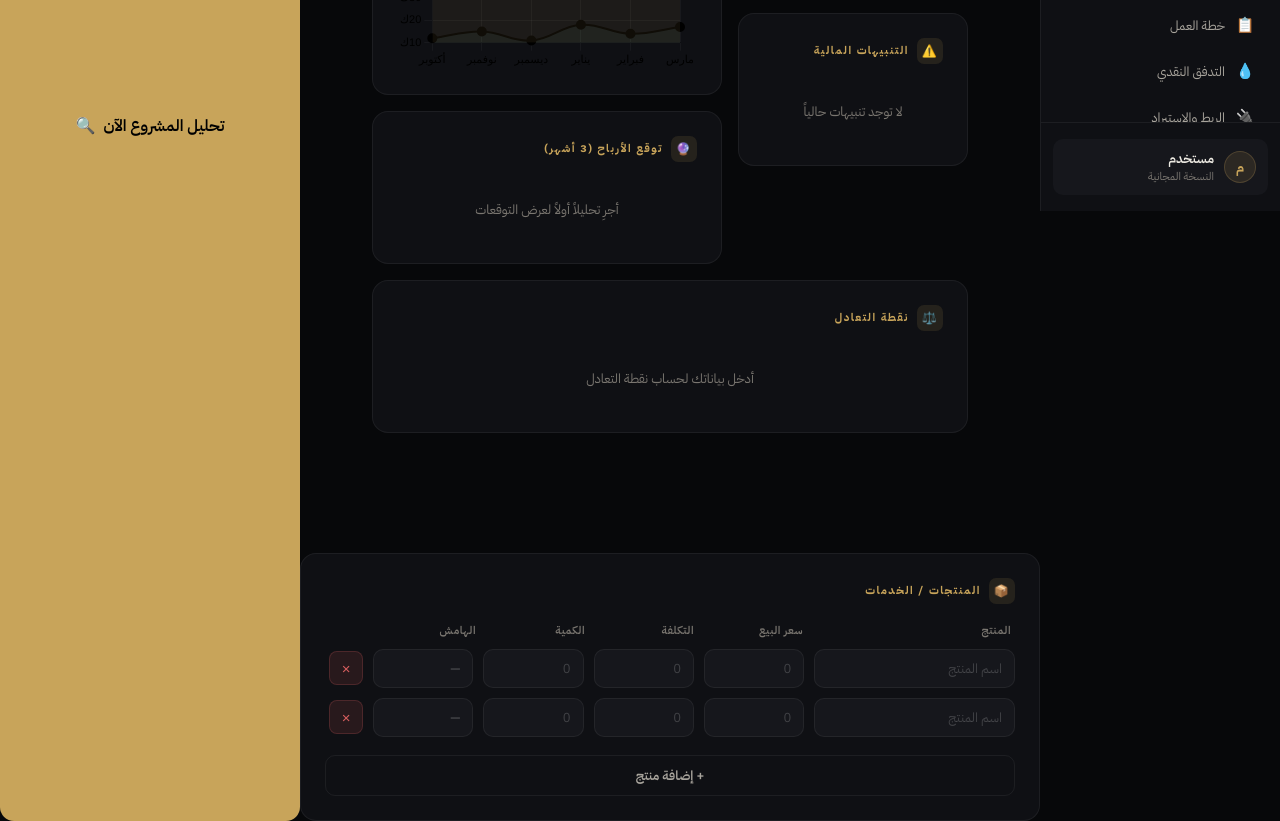
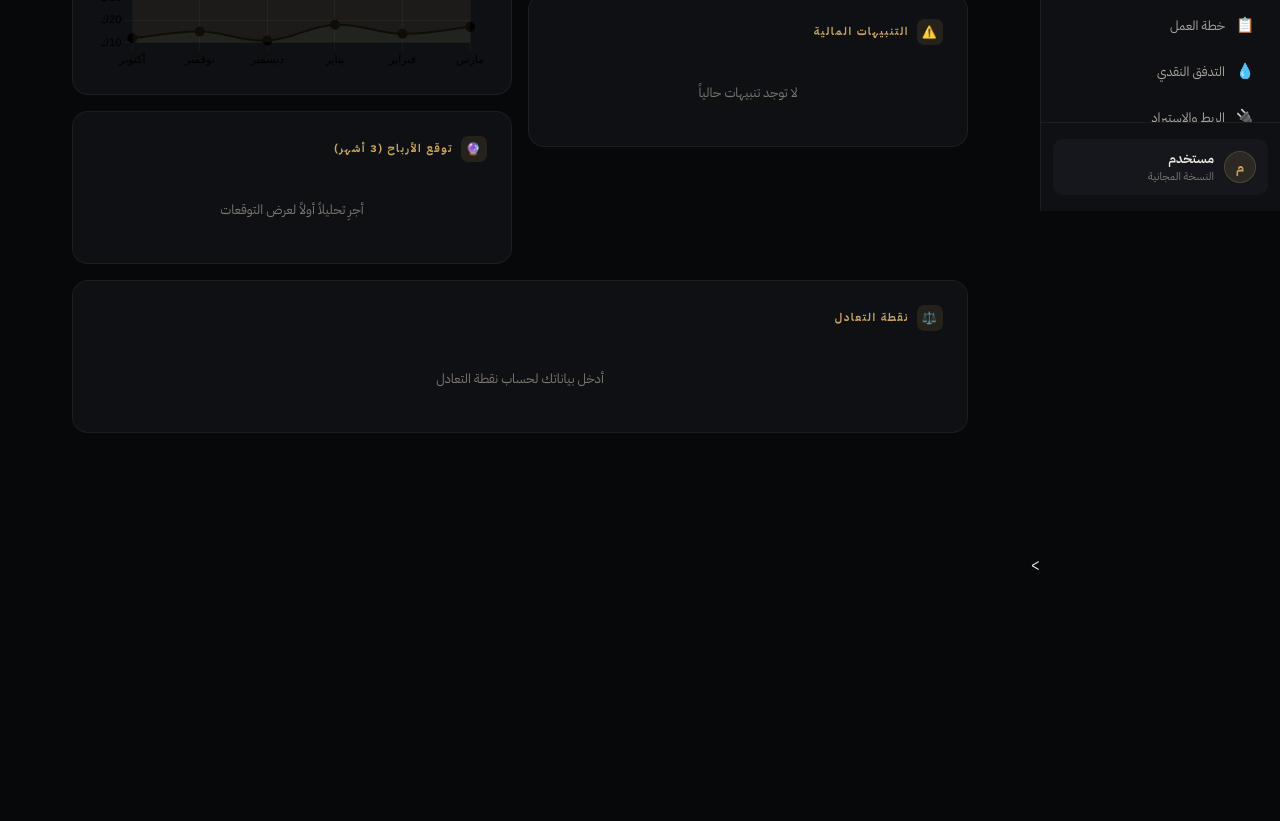
Before and after one commit to taawakd/taawakd-system, a website: page public/index.html in a window 1280 px wide. Shown: the part 589-1410 px from the top of the page. After the commit the page ends 1166 px from the top, so only its background shows below. Drawn offline with nearby package versions, Linux system fonts and the light colour scheme; a script that the page names is missing.

Commit message:
fix: remove orphan products panel — belongs only in profile page

```diff
--- a/public/index.html
+++ b/public/index.html
@@ -772,50 +772,7 @@ function signOut() {
       </div>
     </div>
 
-    <!-- Right column — Products -->
-    <div class="card">
-      <div class="card-title"><div class="card-title-icon">📦</div>المنتجات / الخدمات</div>
-      <div class="prod-head">
-        <span>المنتج</span><span>سعر البيع</span><span>التكلفة</span><span>الكمية</span><span>الهامش</span><span></span>
-      </div>
-      <div id="prodsContainer">
-        <div class="prod-row">
-          <input class="input" type="text" placeholder="اسم المنتج">
-          <input class="input num-input" inputmode="numeric" placeholder="0" oninput="calcRowMargin(this)">
-          <input class="input num-input" inputmode="numeric" placeholder="0" oninput="calcRowMargin(this)">
-          <input class="input num-input" inputmode="numeric" placeholder="0">
-          <input class="input" type="text" placeholder="—" readonly style="color:var(--gold);font-weight:700;">
-          <button class="btn-rm" onclick="removeRow(this)">×</button>
-        </div>
-        <div class="prod-row">
-          <input class="input" type="text" placeholder="اسم المنتج">
-          <input class="input num-input" inputmode="numeric" placeholder="0" oninput="calcRowMargin(this)">
-          <input class="input num-input" inputmode="numeric" placeholder="0" oninput="calcRowMargin(this)">
-          <input class="input num-input" inputmode="numeric" placeholder="0">
-          <input class="input" type="text" placeholder="—" readonly style="color:var(--gold);font-weight:700;">
-          <button class="btn-rm" onclick="removeRow(this)">×</button>
-        </div>
-      </div>
-      <button class="btn btn-ghost" style="width:100%;margin-top:8px;justify-content:center;" onclick="addProdRow()">+ إضافة منتج</button>
-
-      <!-- Products analysis preview -->
-      <div id="prodAnalysis" style="margin-top:20px;display:none;">
-        <div class="card-title" style="margin-bottom:12px;"><div class="card-title-icon">🏆</div>ترتيب المنتجات</div>
-        <div id="prodRanking"></div>
-      </div>
-    </div>
-  </div>
-
-  <!-- Analyze Button -->
-  <button class="btn btn-primary" style="width:100%;justify-content:center;padding:18px;font-size:16px;margin-top:20px;border-radius:14px;" onclick="runAnalysis()" id="analyzeBtn">
-    <span id="analyzeBtnText">تحليل المشروع الآن</span>
-    <div class="spin-sm" id="analyzeSpin" style="border-top-color:#000;"></div>
-    <span id="analyzeBtnIcon">🔍</span>
-  </button>
-  <div class="msg error" id="analysisError"></div>
-</div>
-</div>
-<!-- ════ RESULTS PAGE ════ -->
+>
 <div class="page" id="page-results">
   <div class="page-header">
     <div class="page-title">
```
